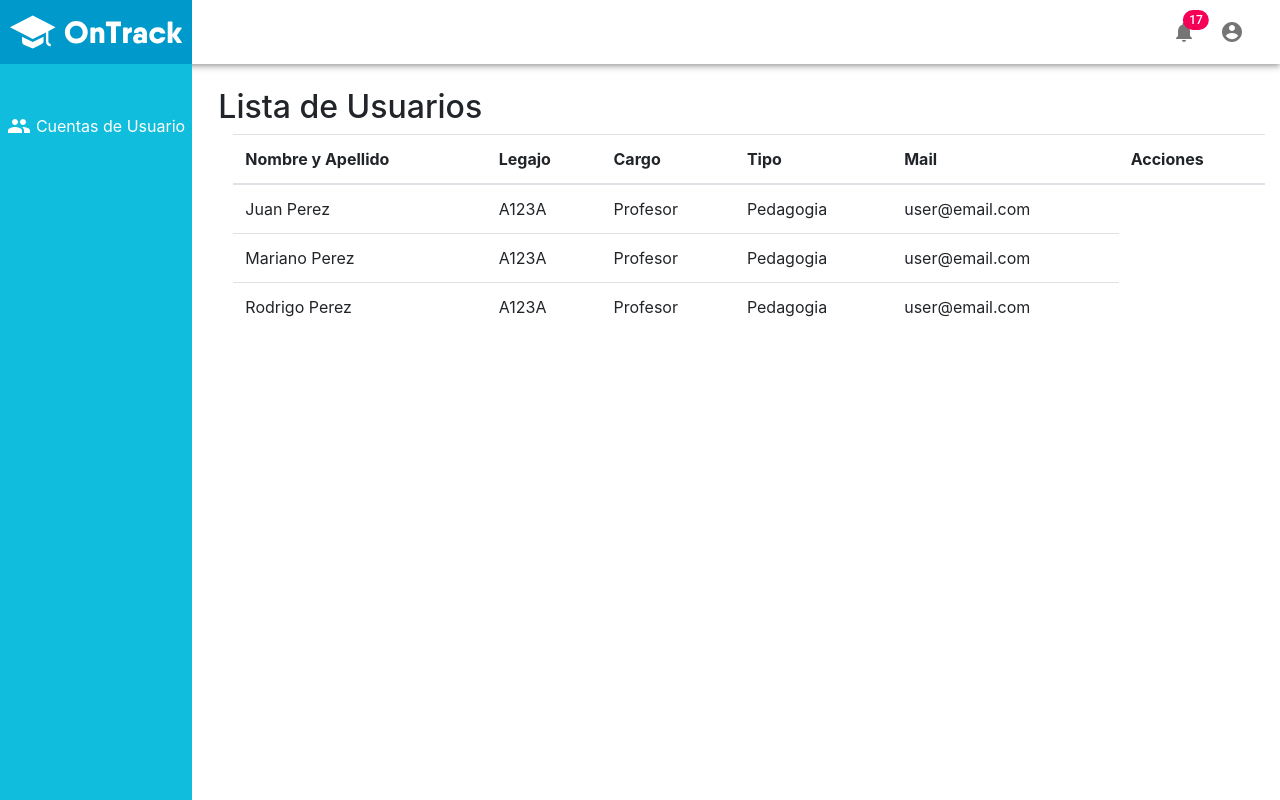
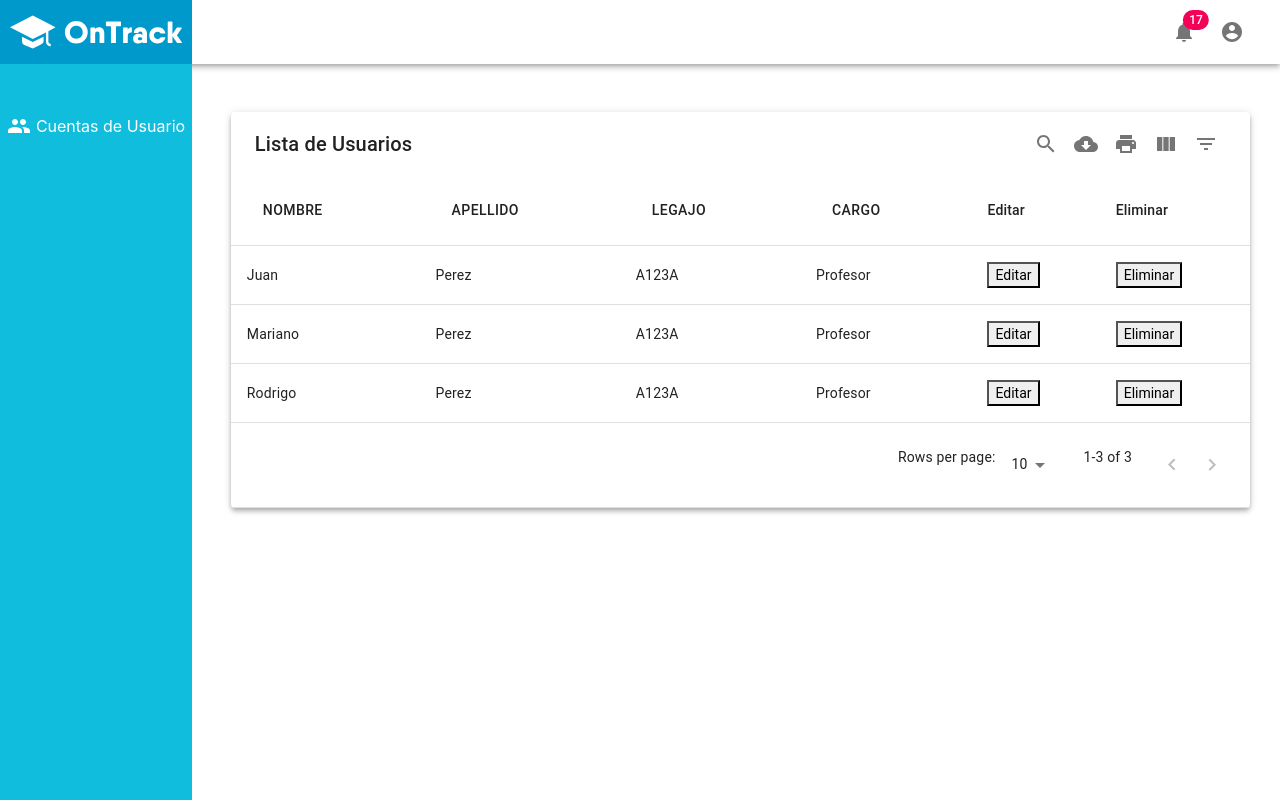
Before and after one commit to Clear-Education/ontrack_frontend, a Next.js app: page /users in a window 1280 px wide. Built offline with nearby package versions, Linux system fonts and the light colour scheme; data requests are answered from the project's data file.

Commit message:
estructura cuentas de usuario

```diff
--- a/db.json
+++ b/db.json
@@ -33,7 +33,7 @@
     }
   },
   {
-    "id": 1,
+    "id": 2,
     "email": "user@email.com",
     "nombre": "Mariano",
     "apellido": "Perez",
@@ -66,7 +66,7 @@
     }
   },
   {
-    "id": 1,
+    "id": 3,
     "email": "user@email.com",
     "nombre": "Rodrigo",
     "apellido": "Perez",
--- a/package.json
+++ b/package.json
@@ -13,9 +13,10 @@
     "@material-ui/icons": "^4.9.1",
     "axios": "^0.19.2",
     "bootstrap": "^4.5.0",
+    "mui-datatables": "^3.1.5",
     "next": "9.3.5",
     "react": "16.13.1",
-    "react-bootstrap": "^1.2.0",
+    "react-bootstrap": "^1.2.2",
     "react-dom": "16.13.1"
   },
   "devDependencies": {
--- a/pages/users.js
+++ /dev/null
@@ -1,53 +0,0 @@
-import Layout from '../src/components/Layout';
-import Auth from '../src/utils/Auth';
-import axios from 'axios';
-import Table from 'react-bootstrap/Table';
-import { Container } from 'react-bootstrap';
-
-
-const Users = ({ listUsers }) => {
-    return (
-        < Layout title="Users" >
-            <h2 className="mt-4">
-                Lista de Usuarios
-            </h2>
-            <Container>
-                <Table responsive="sm">
-                    <thead>
-                        <tr>
-                            <th>Nombre y Apellido</th>
-                            <th>Legajo</th>
-                            <th>Cargo</th>
-                            <th>Tipo</th>
-                            <th>Mail</th>
-                            <th>Acciones</th>
-                        </tr>
-                    </thead>
-                    <tbody>
-
-                        {listUsers.map((user) => (
-                            <tr>
-                                <td>{user.nombre} {user.apellido}</td>
-                                <td>{user.legajo}</td>
-                                <td>{user.cargo}</td>
-                                <td>{user.group.name}</td>
-                                <td>{user.email}</td>
-                            </tr>
-                        ))}
-                    </tbody>
-                </Table>
-            </Container>
-        </Layout>
-
-    )
-}
-
-export async function getServerSideProps() {
-    const res = await axios.get('http://localhost:4001/users');
-
-    let data = res.data;
-    return { props: { listUsers: data } }
-}
-
-
-export default Users;
--- /dev/null
+++ b/pages/users/index.js
@@ -0,0 +1,93 @@
+import Layout from '../../src/components/Layout';
+import MUIDataTable from "mui-datatables";
+import { useState } from 'react';
+import axios from 'axios';
+import { Modal, Button } from 'react-bootstrap';
+
+
+
+const Users = ({ listUsers }) => {
+
+    const [lista, setLista] = useState(listUsers);
+    const [selectedUser, setSelectedUser] = useState({});
+    const [show, setShow] = useState(false);
+
+    const handleClose = () => {
+        setShow(false);
+        setSelectedUser({});
+    };
+
+    function handleShowModal(user, type) {
+        setSelectedUser(user);
+        setShow(true);
+    }
+
+    const columns = ["Nombre", "Apellido", "Legajo", "Cargo", {
+        name: "Editar",
+        options: {
+            filter: false,
+            sort: false,
+            empty: true,
+            customBodyRenderLite: (dataIndex) => {
+                return (
+                    <button onClick={() => handleShowModal(lista[dataIndex])}>
+                        Editar
+                    </button>
+                );
+            }
+        }
+    },
+        {
+            name: "Eliminar",
+            options: {
+                filter: false,
+                sort: false,
+                empty: true,
+                customBodyRenderLite: (dataIndex) => {
+                    return (
+                        <button onClick={() => {
+                            setLista(lista.filter(item => item != lista[dataIndex]));
+                        }}>
+                            Eliminar
+                        </button>
+                    );
+                }
+            }
+        }];
+
+    const options = {
+        filterType: 'dropdown',
+        selectableRows: 'none'
+    };
+
+    return (
+        <Layout title="Cuentas de Usuario">
+            <MUIDataTable
+                title={"Lista de Usuarios"}
+                data={lista.map(user => {
+                    return [
+                        user.nombre,
+                        user.apellido,
+                        user.legajo,
+                        user.cargo
+                    ]
+                })}
+                columns={columns}
+                options={options}
+            />
+
+
+
+        </Layout>
+    )
+}
+
+export async function getStaticProps() {
+    const res = await axios.get('http://localhost:4001/users');
+
+    let data = res.data;
+    return { props: { listUsers: data } }
+}
+
+
+export default Users;
--- a/src/components/Layout.js
+++ b/src/components/Layout.js
@@ -1,7 +1,7 @@
 import Head from 'next/head'
 import Header from './Header';
 import SideBar from './SideBar';
-import { Row, Col } from 'react-bootstrap';
+import { Row, Col, Container } from 'react-bootstrap';
 
 
 function Layout({ children, title }) {
@@ -16,12 +16,14 @@ function Layout({ children, title }) {
             </Head>
             <Header />
             <div>
-                <Row>
+                <Row className="mr-0">
                     <Col xs={2} md={2}>
                         <SideBar />
                     </Col>
                     <Col xs={10} md={10}>
-                        {children}
+                        <Container className="mt-5">
+                            {children}
+                        </Container>
                     </Col>
                 </Row>
             </div>
```
Also changed, not shown: pages/home.js (deleted, +0 -10 lines), src/components/Users/FormUser.js (added, +50 -0 lines), src/components/Users/ModalUser.js (added, +31 -0 lines), pages/users/index.module.css (added), 1 other file (tests, documents, lock files or other folders).
